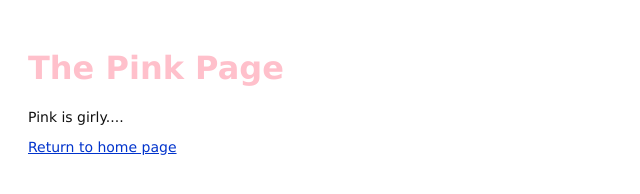
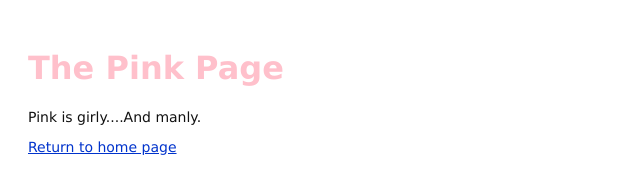
Before and after one commit to embruvik/my-git-repo, a plain HTML site: page pink.html in a window 1280 px wide. Shown: the full height of the page, 0-640 px from the left. Drawn offline with Linux system fonts and the light colour scheme.

```diff
--- a/pink.html
+++ b/pink.html
@@ -7,7 +7,7 @@
 </head>
 <body>
     <h1 style="color:pink">The Pink Page</h1>
-    <p>Pink is girly....</p>
+    <p>Pink is girly....And manly.</p>
     <p><a href="index.html">Return to home page</a></p>
 </body>
 </html>
```
